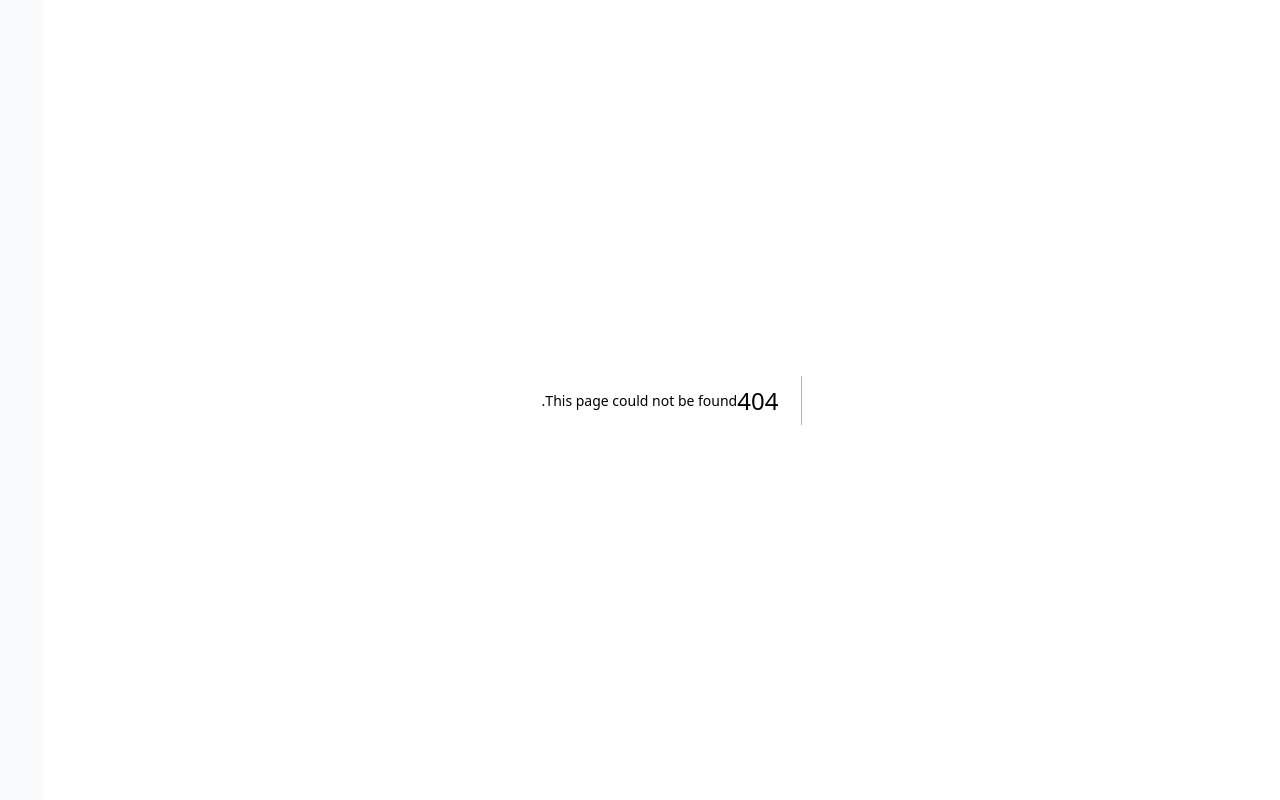
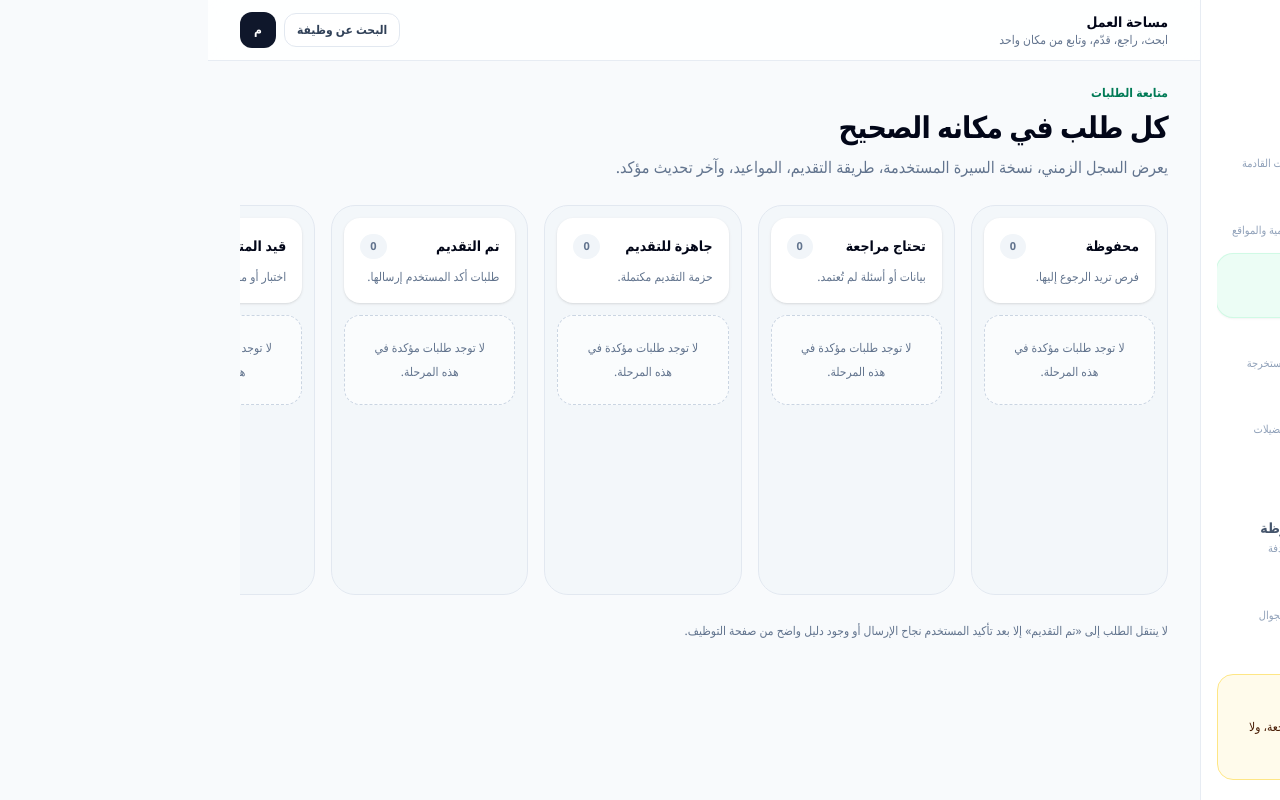
Before and after one commit to Mohammed-3bgarino0-lgtm/job-tracker-platform, a Next.js app in the folder apps/web/: page /applications in a window 1280 px wide. Before the commit this address had no page. Built offline with nearby package versions, Linux system fonts and the light colour scheme.

Commit message:
Add applications tracking board shell

```diff
--- /dev/null
+++ b/apps/web/src/app/(workspace)/applications/page.tsx
@@ -0,0 +1,52 @@
+import { PageHeader } from '@/components/ui/PageHeader';
+
+const stages = [
+  { key: 'saved', label: 'محفوظة', description: 'فرص تريد الرجوع إليها.' },
+  { key: 'review', label: 'تحتاج مراجعة', description: 'بيانات أو أسئلة لم تُعتمد.' },
+  { key: 'ready', label: 'جاهزة للتقديم', description: 'حزمة التقديم مكتملة.' },
+  { key: 'applied', label: 'تم التقديم', description: 'طلبات أكد المستخدم إرسالها.' },
+  { key: 'progress', label: 'قيد المتابعة', description: 'اختبار أو مقابلة أو مراجعة.' },
+];
+
+export default function ApplicationsPage() {
+  return (
+    <>
+      <PageHeader
+        eyebrow="متابعة الطلبات"
+        title="كل طلب في مكانه الصحيح"
+        description="يعرض السجل الزمني، نسخة السيرة المستخدمة، طريقة التقديم، المواعيد، وآخر تحديث مؤكد."
+      />
+
+      <div className="overflow-x-auto pb-3">
+        <div className="grid min-w-[1050px] grid-cols-5 gap-4">
+          {stages.map((stage) => (
+            <section
+              key={stage.key}
+              className="min-h-[390px] rounded-3xl border border-slate-200 bg-slate-100/70 p-3"
+            >
+              <header className="rounded-2xl bg-white p-4 shadow-sm">
+                <div className="flex items-center justify-between gap-3">
+                  <h2 className="text-sm font-black text-slate-950">{stage.label}</h2>
+                  <span className="rounded-full bg-slate-100 px-2.5 py-1 text-[11px] font-black text-slate-500">
+                    0
+                  </span>
+                </div>
+                <p className="mt-2 text-xs leading-5 text-slate-500">
+                  {stage.description}
+                </p>
+              </header>
+
+              <div className="mt-3 rounded-2xl border border-dashed border-slate-300 bg-white/60 p-5 text-center text-xs leading-6 text-slate-500">
+                لا توجد طلبات مؤكدة في هذه المرحلة.
+              </div>
+            </section>
+          ))}
+        </div>
+      </div>
+
+      <p className="mt-3 text-xs leading-6 text-slate-500">
+        لا ينتقل الطلب إلى «تم التقديم» إلا بعد تأكيد المستخدم نجاح الإرسال أو وجود دليل واضح من صفحة التوظيف.
+      </p>
+    </>
+  );
+}
```
